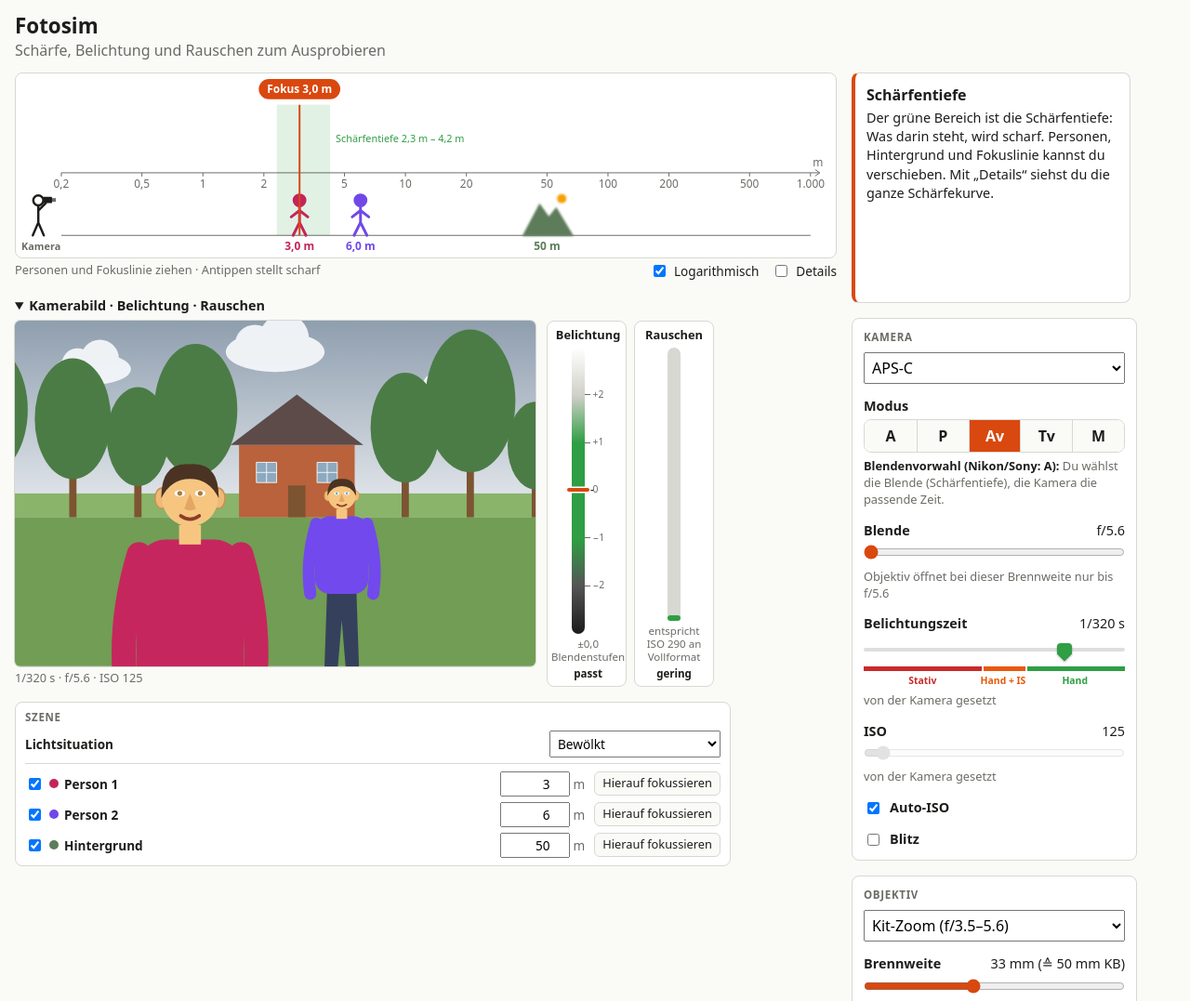
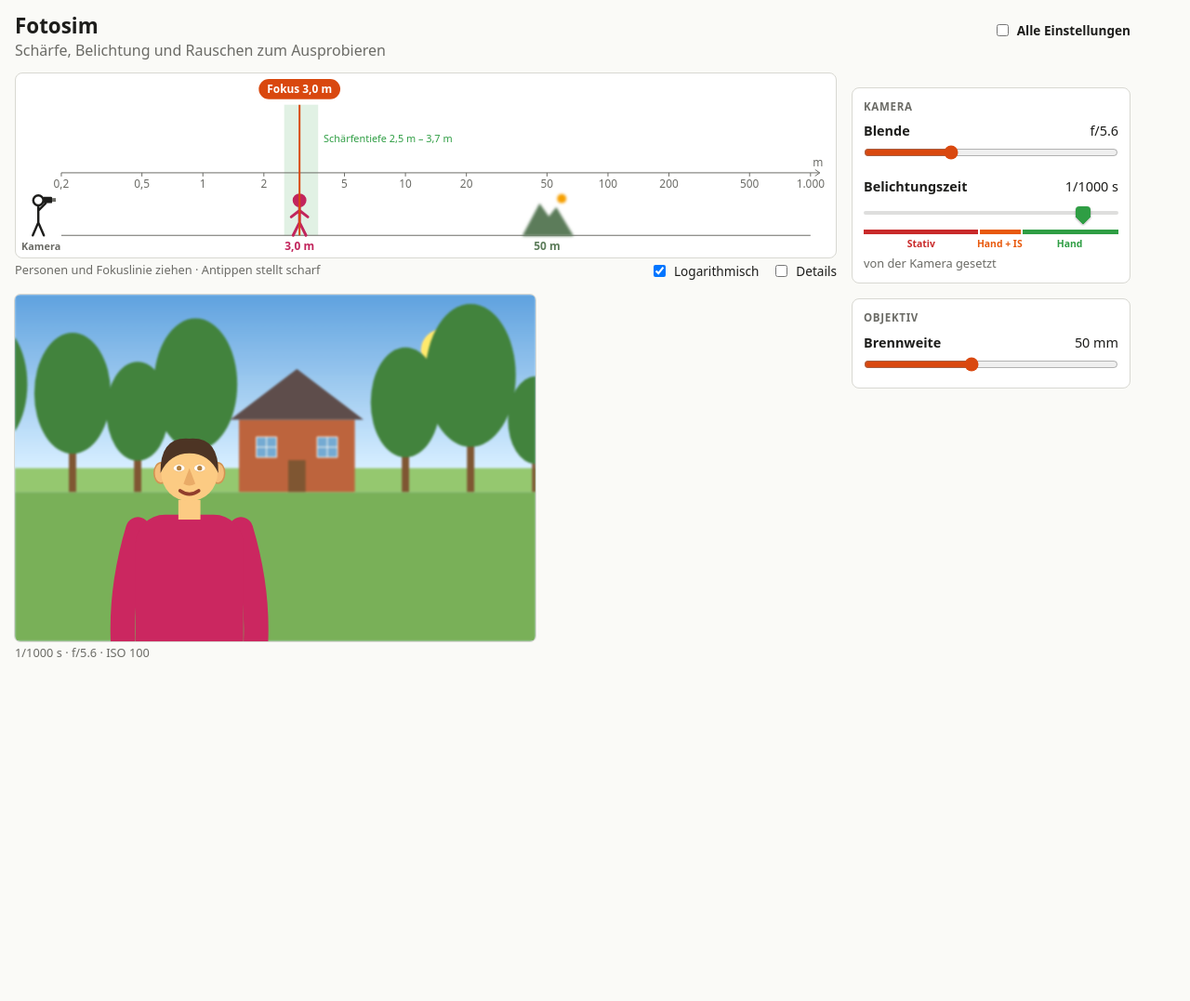
Before and after one commit to soctib/Fotosim, a website built with Vite: page index.html in a window 1280 px wide. Shown: the top 1077 px of the page at 93% size. After the commit the page ends 800 px from the top, so only its background shows below. Built offline with nearby package versions, Linux system fonts and the light colour scheme.

Commit message:
Add a simplified mode, on by default
The app opens with a fixed beginner setup: sun, person 1 and the
background, full frame with the pro zoom in Av, auto ISO, no flash,
stabiliser on, no focus tracking. Only the graph, the camera image and
the aperture, shutter (as indicator) and focal length sliders remain.
The "Alle Einstellungen" switch in the header shows everything again
and keeps the setup; switching back re-applies it.

Co-Authored-By: Claude Opus 5.5 <noreply@anthropic.com>

```diff
--- a/src/data/texts.de.ts
+++ b/src/data/texts.de.ts
@@ -5,6 +5,8 @@ export const de = {
   locale: 'de-DE',
   appTitle: 'Fotosim',
   appSubtitle: 'Schärfe, Belichtung und Rauschen zum Ausprobieren',
+  /** Header switch: off = simplified mode (sun, full frame, Av; only aperture, shutter and focal length). */
+  allSettings: 'Alle Einstellungen',
   kb: 'KB',
 
   sensors: {
--- a/src/main.ts
+++ b/src/main.ts
@@ -1,6 +1,7 @@
 import './style.css';
 import { de as t } from './data/texts.de';
-import { createStore } from './state/store';
+import { applySimple, setSimple } from './state/actions';
+import { createStore, initialState } from './state/store';
 import { mountBars } from './ui/bars/bars';
 import { mountControls } from './ui/controls/controls';
 import { mountElements } from './ui/elements/elements';
@@ -13,8 +14,11 @@ import { mountSim } from './ui/sim/sim';
 const app = document.querySelector<HTMLDivElement>('#app')!;
 app.innerHTML = `
   <header>
-    <h1>${t.appTitle}</h1>
-    <p>${t.appSubtitle}</p>
+    <div>
+      <h1>${t.appTitle}</h1>
+      <p>${t.appSubtitle}</p>
+    </div>
+    <label class="toggle all-settings"><input type="checkbox" id="c-all-settings"> ${t.allSettings}</label>
   </header>
   <main class="layout">
     <div class="stage">
@@ -36,7 +40,8 @@ app.innerHTML = `
   </main>`;
 
 const $ = <T extends HTMLElement>(sel: string) => app.querySelector<T>(sel)!;
-const store = createStore();
+// Opens in simplified mode: beginners see the reduced UI first.
+const store = createStore(applySimple(initialState));
 mountSim($('#sim'), store);
 mountBars($('#bars'), store);
 mountGraph($('#graph'), store);
@@ -52,9 +57,24 @@ const wide = window.matchMedia('(min-width: 1400px)');
 const gear = $<HTMLDetailsElement>('#gear');
 const lensPanel = $<HTMLElement>('#lens-panel');
 function placeLensPanel(): void {
-  if (wide.matches && !gear.open) gear.before(lensPanel);
+  // Simplified mode hides the third column's content, so the lens panel stays with the controls.
+  if (wide.matches && !gear.open && !store.get().ui.simple) gear.before(lensPanel);
   else $('#controls').append(lensPanel);
 }
 gear.addEventListener('toggle', placeLensPanel);
 wide.addEventListener('change', placeLensPanel);
-placeLensPanel();
+
+// Simplified mode: CSS hides everything but the graph, the camera image and three sliders.
+const allSettings = $<HTMLInputElement>('#c-all-settings');
+const preview = $<HTMLDetailsElement>('.preview');
+allSettings.addEventListener('change', () => setSimple(store, !allSettings.checked));
+let wasSimple: boolean | null = null;
+store.subscribe((s) => {
+  if (s.ui.simple === wasSimple) return;
+  wasSimple = s.ui.simple;
+  allSettings.checked = !s.ui.simple;
+  document.body.classList.toggle('simple', s.ui.simple);
+  // Its fold heading is hidden in simplified mode, so the camera image must not stay folded.
+  if (s.ui.simple) preview.open = true;
+  placeLensPanel();
+});
--- a/src/state/actions.ts
+++ b/src/state/actions.ts
@@ -1,6 +1,8 @@
 // Small, named state mutations so UI modules don't each spell out the spread boilerplate.
 
-import { MAX_DISTANCE_M, minDistanceM } from '../model/optics';
+import { SENSORS } from '../data/sensors';
+import { focalOptions } from '../model/focal';
+import { cropFactor, MAX_DISTANCE_M, minDistanceM } from '../model/optics';
 import type { CameraSettings, ElementId, Mode, Scene } from '../model/types';
 import type { AppState, InfoKey, Store } from './store';
 
@@ -104,3 +106,41 @@ export function setMode(store: Store, mode: Mode): void {
   const { aperture, shutterS, iso, flashOn } = store.derived().settings;
   setCamera(store, { mode, aperture, shutterS, iso, flashOn });
 }
+
+/**
+ * The setup simplified mode stands for: sun, one person and the background, a full-frame body
+ * with the pro zoom in Av, auto ISO, no flash, stabiliser on, no focus tracking. Keeps the angle
+ * of view (nearest full-frame step) and the aperture; focuses on person 1.
+ */
+export function applySimple(s: AppState): AppState {
+  const sensor = SENSORS.fullFrame;
+  const eqMm = s.camera.focalLengthMm * cropFactor(SENSORS[s.camera.sensorId]);
+  const opts = focalOptions(sensor);
+  const focalLengthMm = opts.reduce((a, b) => (Math.abs(b.equivalentMm - eqMm) < Math.abs(a.equivalentMm - eqMm) ? b : a)).realMm;
+  const elements = s.scene.elements.map((el) => ({ ...el, visible: el.id !== 'person2' }));
+  const scene = { ...s.scene, lightPresetId: 'sun', elements };
+  const clamped = { ...scene, elements: clampElements(scene, focalLengthMm) };
+  const person1 = clamped.elements.find((el) => el.id === 'person1')!;
+  return {
+    ...s,
+    camera: {
+      ...s.camera,
+      sensorId: sensor.id,
+      lensId: 'fastZoom',
+      focalLengthMm,
+      mode: 'Av',
+      autoIso: true,
+      flashOn: false,
+      stabilized: true,
+      afTarget: null,
+      focusDistanceM: person1.distanceM,
+    },
+    scene: clamped,
+    ui: { ...s.ui, simple: true },
+  };
+}
+
+/** Enter simplified mode (applies its setup) or leave it (the setup stays, everything is shown again). */
+export function setSimple(store: Store, simple: boolean): void {
+  store.update((s) => (simple ? applySimple(s) : { ...s, ui: { ...s.ui, simple: false } }));
+}
--- a/src/state/store.ts
+++ b/src/state/store.ts
@@ -16,6 +16,8 @@ export interface AppState {
     showDetails: boolean;
     /** Key into texts.info for the infobox (last clicked element). */
     infoKey: InfoKey;
+    /** Simplified mode: fixed beginner setup, only aperture, shutter (as indicator) and focal length shown. */
+    simple: boolean;
   };
 }
 
@@ -43,7 +45,7 @@ export const initialState: AppState = {
       { id: 'background', distanceM: 50, visible: true },
     ],
   },
-  ui: { logScale: true, showDetails: false, infoKey: 'graph' },
+  ui: { logScale: true, showDetails: false, infoKey: 'graph', simple: false },
 };
 
 type Listener = (state: AppState, derived: Derived) => void;
--- a/src/style.css
+++ b/src/style.css
@@ -58,6 +58,19 @@ header p {
   color: var(--muted);
 }
 
+header {
+  display: flex;
+  flex-wrap: wrap;
+  justify-content: space-between;
+  align-items: center;
+  gap: 0 16px;
+  max-width: 1200px;
+}
+.all-settings {
+  margin-bottom: 12px;
+  font-weight: 600;
+}
+
 .layout {
   display: grid;
   gap: 16px;
@@ -95,6 +108,9 @@ header p {
     grid-template-columns: minmax(0, 1fr) 300px 340px;
     grid-template-rows: auto;
     grid-template-areas: 'stage side info';
+    max-width: 1720px;
+  }
+  header {
     max-width: 1720px;
   }
   .col-info {
@@ -1085,3 +1101,29 @@ header p {
   clip: rect(0 0 0 0);
   white-space: nowrap;
 }
+
+/* ---- simplified mode: graph, camera image and three sliders only ---- */
+
+.simple #bars,
+.simple #elements,
+.simple .col-info,
+.simple .preview > summary,
+/* The lens-limit hint names a lens that isn't shown; the slider's track already starts there. */
+.simple #h-aperture,
+.simple .panel .control:not([data-info='aperture'], [data-info='shutter'], [data-info='focalLength']) {
+  display: none;
+}
+.simple .preview-body {
+  grid-template-columns: minmax(0, 560px);
+}
+@media (min-width: 1400px) {
+  /* The third column would be empty. */
+  .simple .layout {
+    grid-template-columns: minmax(0, 1fr) 300px;
+    grid-template-areas: 'stage side';
+    max-width: 1200px;
+  }
+  body.simple header {
+    max-width: 1200px;
+  }
+}
```
Also changed, not shown: SPEC.md (+10 -0 lines), tests/actions.test.ts (+39 -0 lines), README.md.
